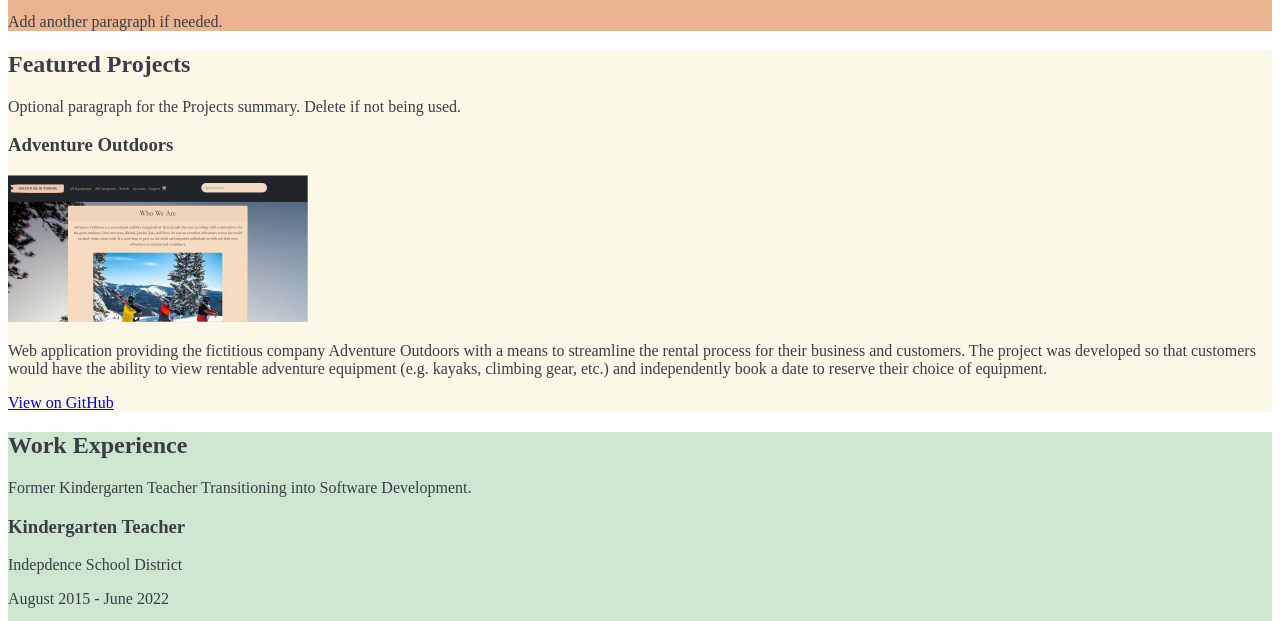
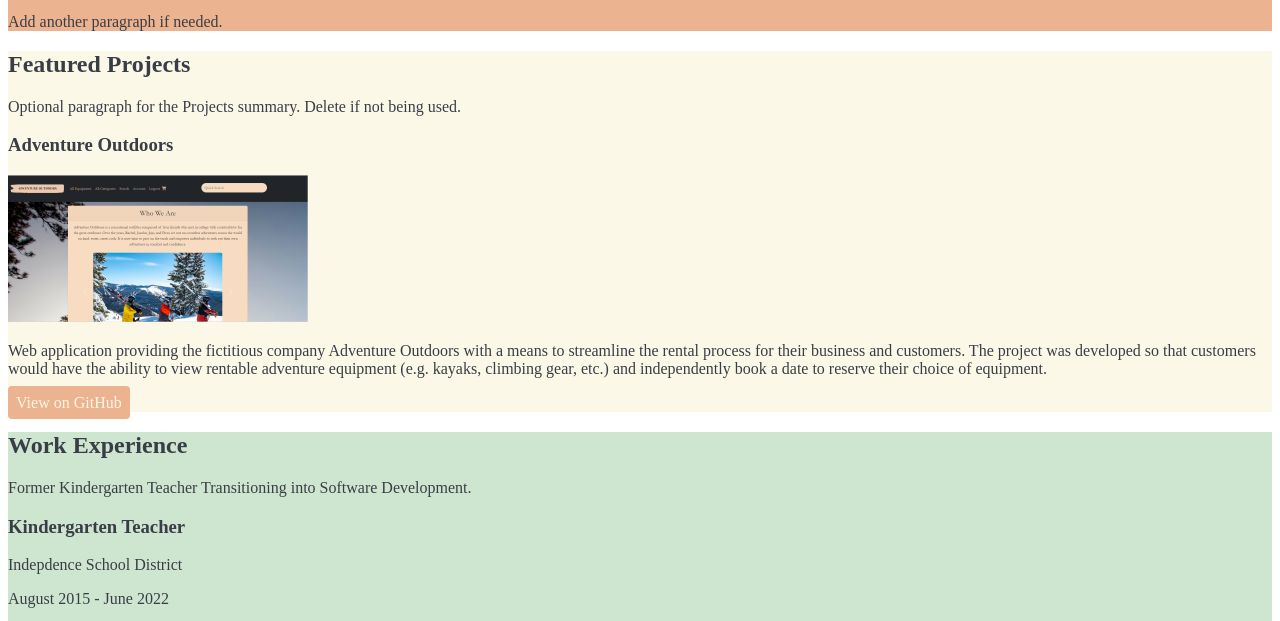
Before and after one commit to r-scott25/css-portfolio, a website: page index.html in a window 1280 px wide. Shown: the part 166-787 px from the top of the page. Drawn offline with Linux system fonts and the light colour scheme.

Commit message:
styled links

```diff
--- a/css/styles.css
+++ b/css/styles.css
@@ -7,6 +7,8 @@ https://coolors.co/ed6a5e-377771-bbb891-212738-2e2e3a
 #343434
 #282A3A
 #393E46
+#665A48
+
 */
 
 /* Global Styles
@@ -17,7 +19,14 @@ body {
 img {
     width: 300px;
 }
+a {
+    color: #665A48;
+    text-decoration: none;
+}
 
+a:hover {
+    color: #ECB390;
+}
 
 
 /* Profile
@@ -34,7 +43,18 @@ header {
     background:#FCF8E8;
 }
 
+.projects a {
 
+}
+.projects .btn {
+    color: #FCF8E8;
+    background: #ECB390;
+    padding: 8px;
+    border-radius: 4px;
+}
+.projects .btn:hover {
+    background:rgba(236, 179, 144, 80%);
+}
 
 /* Work Experience
 ----------------------------------- */
--- a/index.html
+++ b/index.html
@@ -27,7 +27,7 @@
           <h3>Adventure Outdoors</h3>
           <img src="/images/AOHomeResize.png" alt="Adventure Outdoors Home Page">
           <p>Web application providing the fictitious company Adventure Outdoors with a means to streamline the rental process for their business and customers. The project was developed so that customers would have the ability to view rentable adventure equipment (e.g. kayaks, climbing gear, etc.) and independently book a date to reserve their choice of equipment.</p>
-          <a href="https://github.com/r-scott25/AdventureOutdoors" target="_blank">View on GitHub</a>
+          <a class="btn" href="https://github.com/r-scott25/AdventureOutdoors" target="_blank">View on GitHub</a>
         </section>
         <!-- End of Project block. -->
       </section>
```
